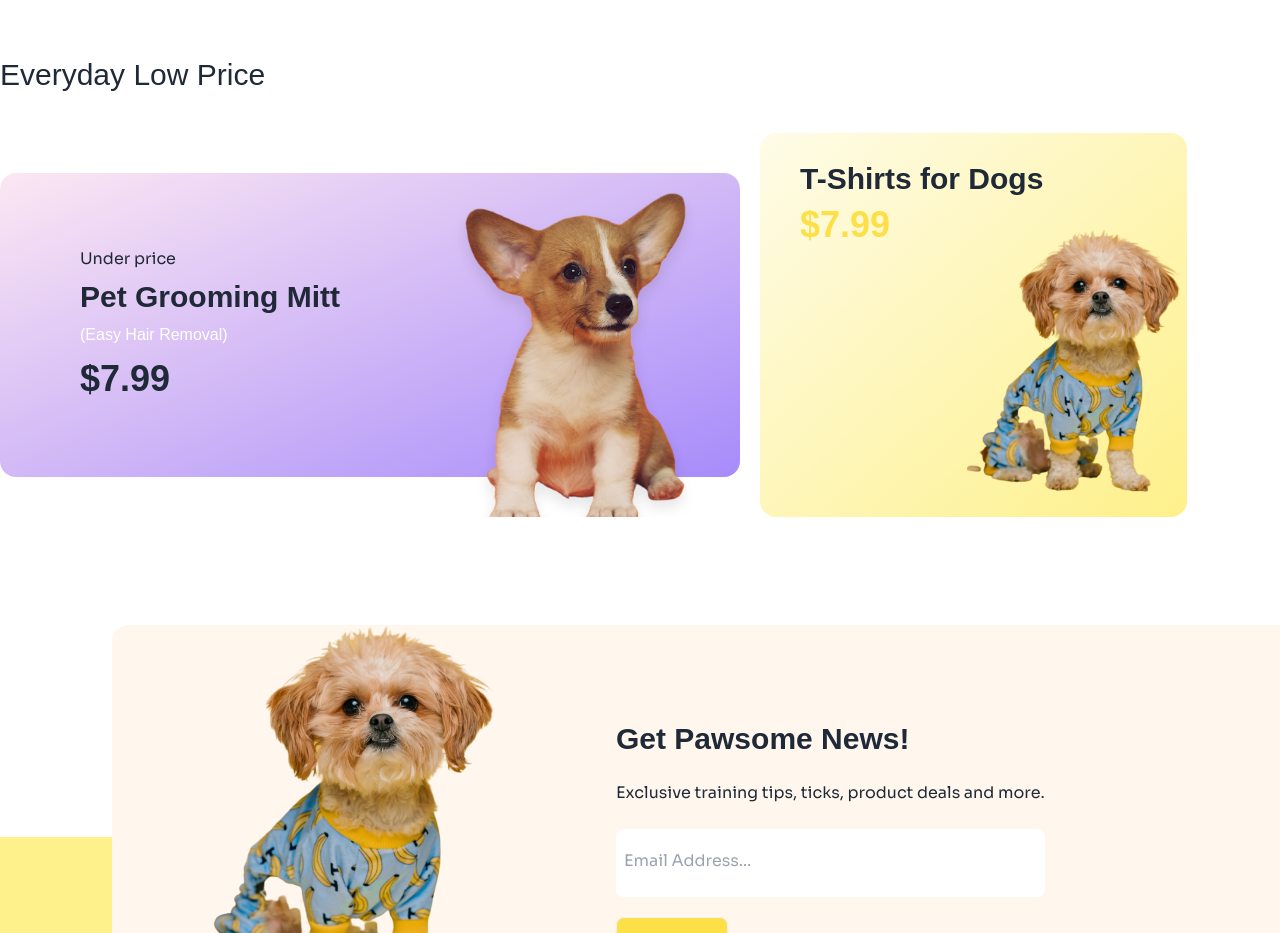
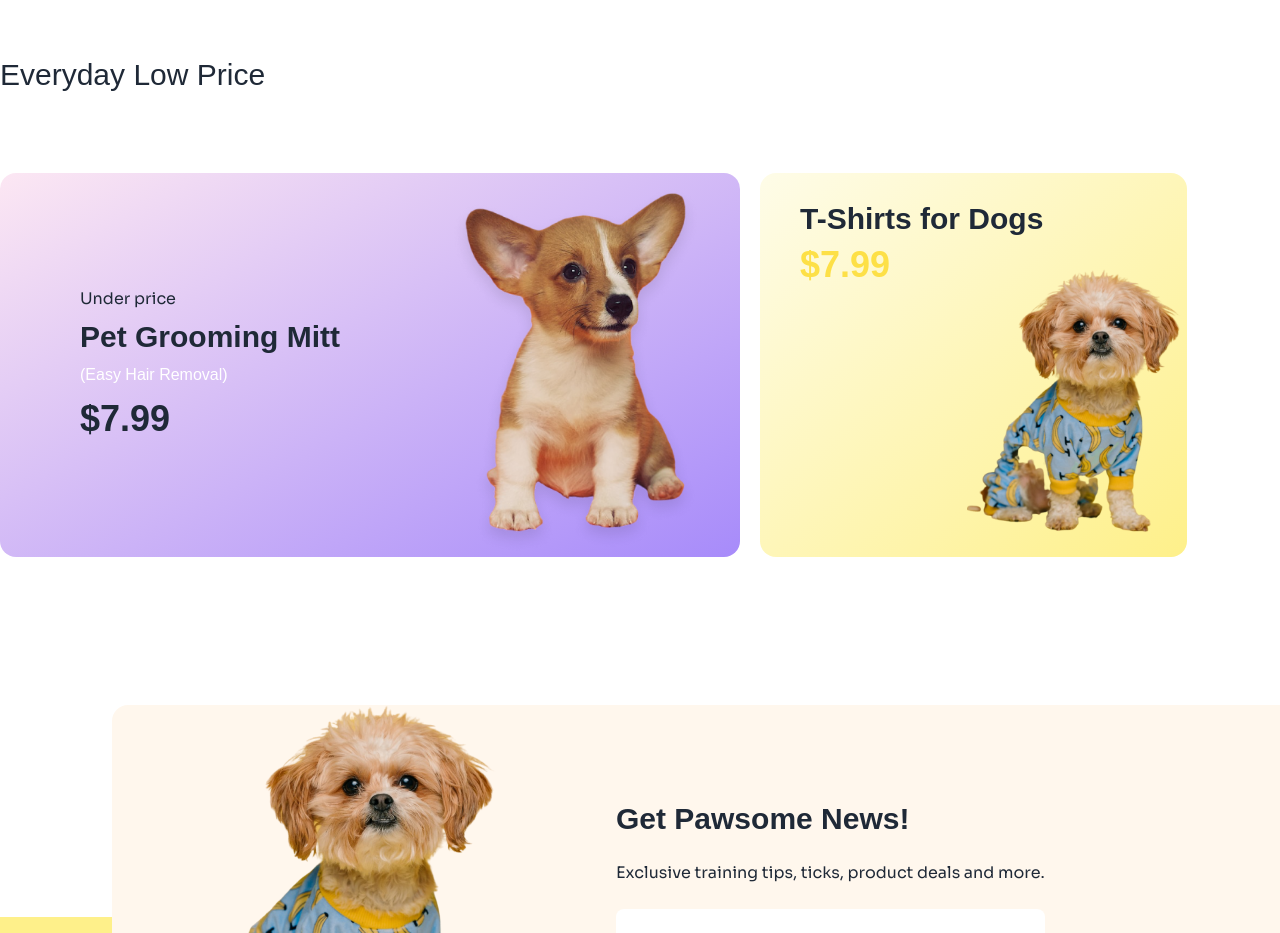
Before and after one commit to TahmidaToma776/Assignment-03, a plain HTML site: page index.html in a window 1280 px wide. Shown: the part 2360-3293 px from the top of the page. Drawn offline with nearby package versions, Linux system fonts and the light colour scheme; a web font is replaced by a local one.

Commit message:
Last Commit

```diff
--- a/index.html
+++ b/index.html
@@ -383,8 +383,8 @@
         <!-- Everyday Low Price -->
         <section class="md:container mx-auto mt-10 mb-80">
             <h1 class="font-adlam text-3xl mt-32 mb-10 ">Everyday Low Price</h1>
-            <div class="lg:flex lg:h-96 flex-1 gap-5 overflow-hidden">
-                <div class="flex bg-gradient-to-tl from-violet-400 to-pink-100 rounded-2xl my-10">
+            <div class="lg:flex  flex-1 gap-5 overflow-hidden ">
+                <div class="flex bg-gradient-to-tl from-violet-400 to-pink-100 rounded-2xl my-10 lg:h-96 ">
                     <div class="mx-20 my-auto">
                         <h4 class="pt-1 hidden lg:flex">Under price</h4>
                         <h2 class="py-2 font-bold text-3xl font-adlam">Pet Grooming Mitt</h2>
@@ -395,7 +395,7 @@
                         <img class="lg:w-[320px] w-full mb-28 mt-0" src="c1-assets/cute-dog-mid.png" alt="">
                     </div>
                 </div>
-                <div class="bg-gradient-to-tl from-yellow-200 to-yellow-50 lg:w-1/3 w-full relative rounded-2xl">
+                <div class="bg-gradient-to-tl from-yellow-200 to-yellow-50 lg:w-1/3 w-full relative rounded-2xl lg:h-96 my-10">
                     <div class="mx-10 my-auto">
                         <h2 class="pt-7 font-bold text-3xl font-adlam">T-Shirts for Dogs</h2>
                         <h1 class="py-2 flex font-bold text-4xl font-adlam text-yellow-300">$7.99</h1>
```
